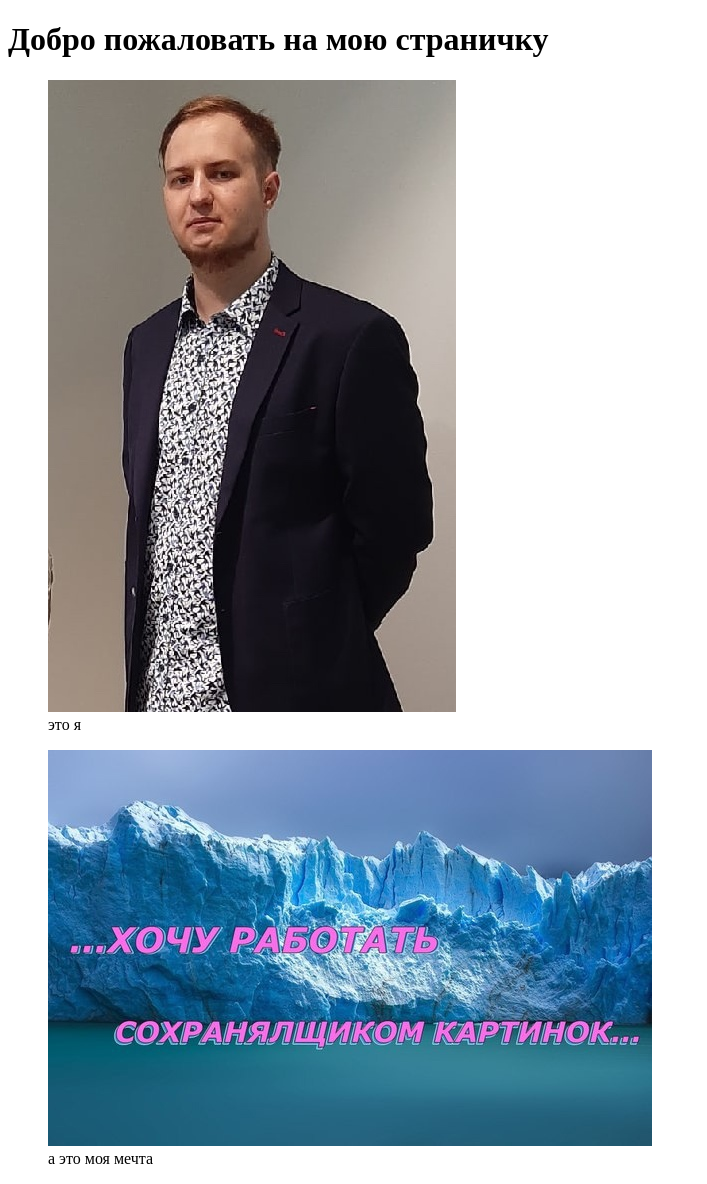
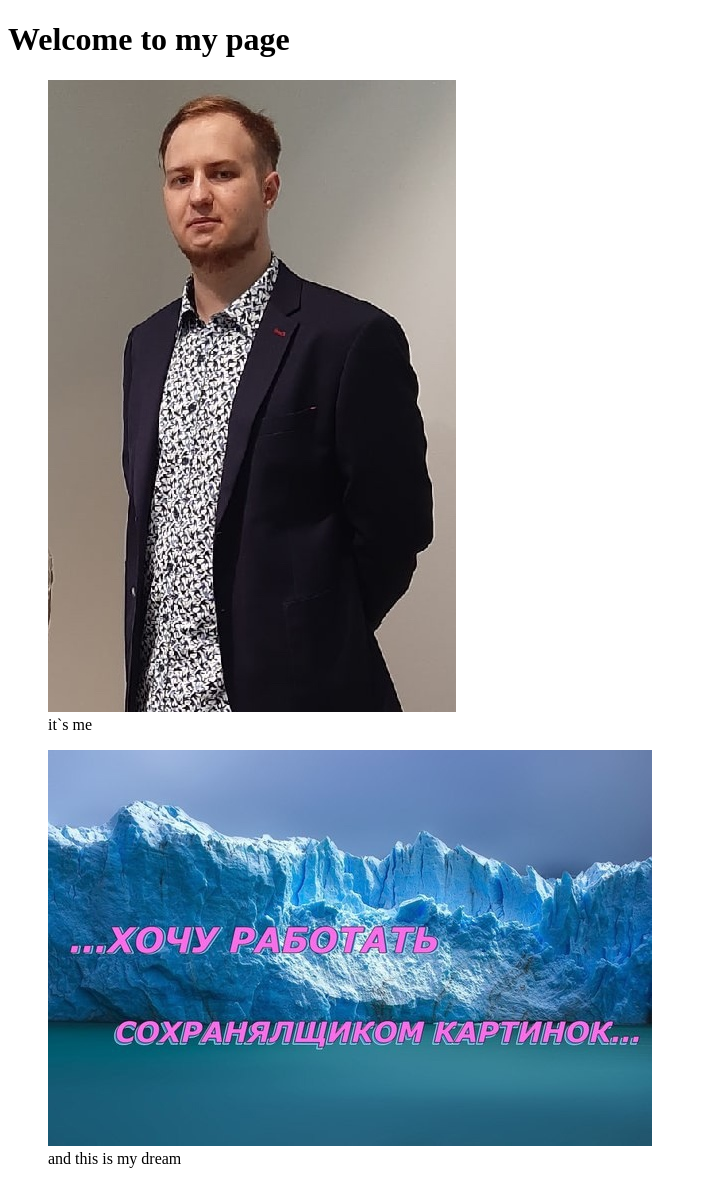
Before and after one commit to someSOAP/xavkunov.front, a React app: page / in a window 1280 px wide. Shown: the whole page, without its empty margins (0-707 px from the left). Built offline with nearby package versions, Linux system fonts and the light colour scheme.

Commit message:
draft i18n added

```diff
--- a/src/App.tsx
+++ b/src/App.tsx
@@ -1,18 +1,22 @@
 import React, { FC } from 'react'
+import { useTranslation } from 'react-i18next'
+
 import photo from './assets/photo.jpeg'
 import dream from './assets/dream.jpeg'
 
 const App: FC = () => {
+    const { t } = useTranslation()
+
     return (
         <main>
-            <h1>Добро пожаловать на мою страничку</h1>
+            <h1>{t('welcome')}</h1>
             <figure>
                 <img src={photo} alt="photo of me" />
-                <figcaption>это я</figcaption>
+                <figcaption>{t('me')}</figcaption>
             </figure>
             <figure>
                 <img src={dream} alt="photo of my dream" />
-                <figcaption>а это моя мечта</figcaption>
+                <figcaption>{t('dream')}</figcaption>
             </figure>
         </main>
     )
--- a/src/index.ts
+++ b/src/index.ts
@@ -1,7 +1,35 @@
 import { createElement } from 'react'
 import { render } from 'react-dom'
+import i18n from 'i18next'
+import { initReactI18next } from 'react-i18next'
+import LanguageDetector from 'i18next-browser-languagedetector'
+
 import App from './App'
-
 import './styles/styles.css'
 
+i18n.use(LanguageDetector)
+    .use(initReactI18next)
+    .init({
+        detection: {
+            order: ['querystring', 'localStorage', 'navigator', 'htmlTag'],
+        },
+        fallbackLng: 'ru',
+        resources: {
+            en: {
+                translation: {
+                    welcome: 'Welcome to my page',
+                    me: 'it`s me',
+                    dream: 'and this is my dream',
+                },
+            },
+            ru: {
+                translation: {
+                    welcome: 'Добро пожаловать на мою страничку',
+                    me: 'это я',
+                    dream: 'а это моя мечта',
+                },
+            },
+        },
+    })
+
 render(createElement(App), document.querySelector('#root'))
--- a/tsconfig.json
+++ b/tsconfig.json
@@ -26,7 +26,7 @@
     /* Modules */
     "module": "ES6",                                /* Specify what module code is generated. */
     // "rootDir": "./",                                  /* Specify the root folder within your source files. */
-    // "moduleResolution": "node",                       /* Specify how TypeScript looks up a file from a given module specifier. */
+     "moduleResolution": "node",                       /* Specify how TypeScript looks up a file from a given module specifier. */
     // "baseUrl": "./",                                  /* Specify the base directory to resolve non-relative module names. */
     // "paths": {},                                      /* Specify a set of entries that re-map imports to additional lookup locations. */
     // "rootDirs": [],                                   /* Allow multiple folders to be treated as one when resolving modules. */
```
Also changed, not shown: package.json (+7 -1 lines), 1 other file (tests, documents, lock files or other folders).
